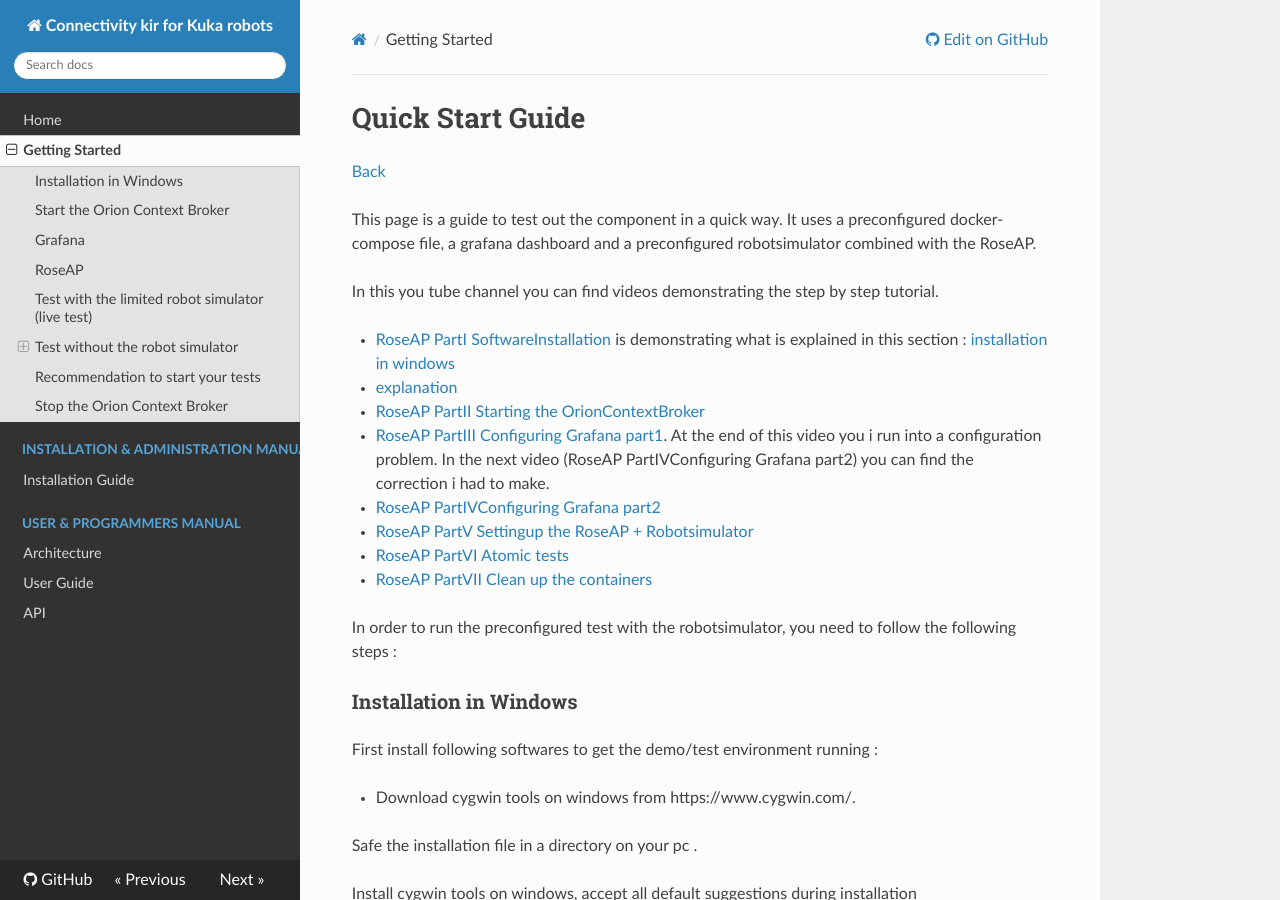
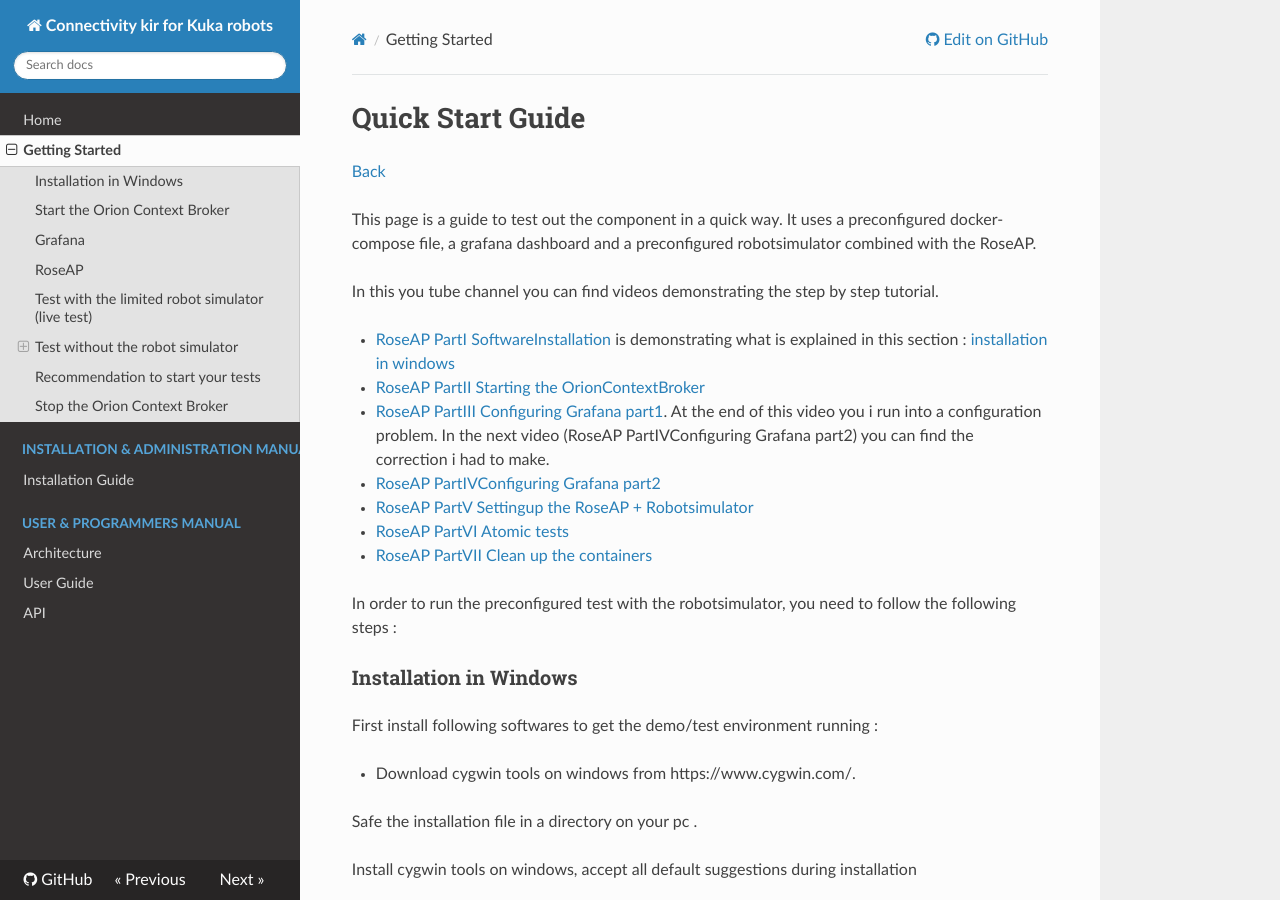
Before and after one commit to ramp-eu/JS2SF, an MkDocs documentation site: the page built from docs/getting-started.md, in a window 1280 px wide and 900 px high. Built offline with MkDocs 1.6.1, drawn with Linux system fonts in a browser that asks for light colours; nearby versions of some CDN libraries; old or Windows-style settings are respelled for this version of MkDocs.

Commit message:
Update getting-started.md

```diff
--- a/docs/getting-started.md
+++ b/docs/getting-started.md
@@ -6,8 +6,7 @@
 
 In this you tube channel you can find videos demonstrating the step by step tutorial.
 
-- [RoseAP PartI SoftwareInstallation](https://www.youtube.com/watch?v=npqQ6tkVAN0) is demonstrating what is explained in this section : [installation in windows](https://js2sf.readthedocs.io/en/latest/getting-started.html#installation-in-windows)
-- [explanation](https://js2sf.readthedocs.io/en/latest/getting-started.html#installation-in-windows)
+- [RoseAP PartI SoftwareInstallation](https://www.youtube.com/watch?v=npqQ6tkVAN0) is demonstrating what is explained in this section : [installation in windows](#installation-in-windows)
 - [RoseAP PartII Starting the OrionContextBroker](https://www.youtube.com/watch?v=CTJp41MulPg)
 - [RoseAP PartIII Configuring Grafana part1](https://www.youtube.com/watch?v=ISLZedSzbX0). At the end of this video you i run into a configuration problem. In the next video (RoseAP PartIVConfiguring Grafana part2) you can find the correction i had to make.
 - [RoseAP PartIVConfiguring Grafana part2](https://www.youtube.com/watch?v=vVRnSDgO8ZU)
```
